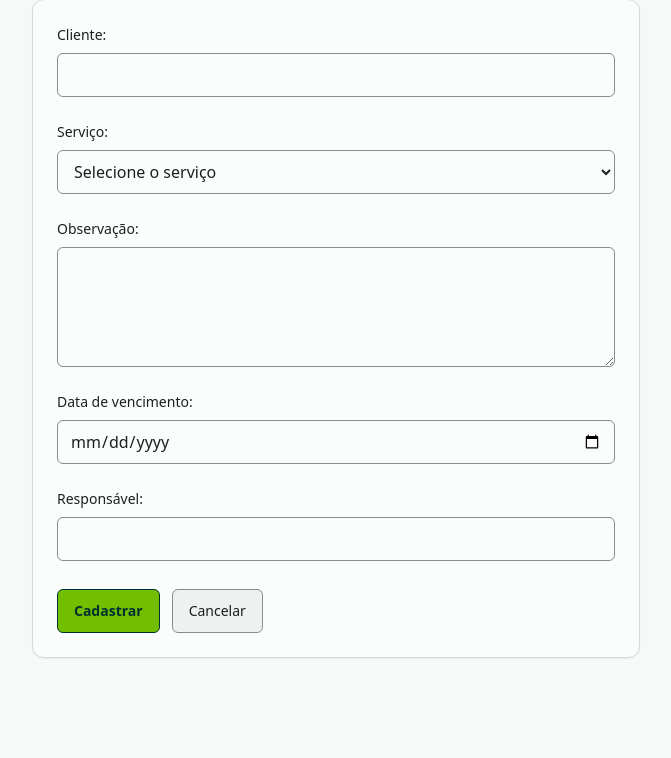
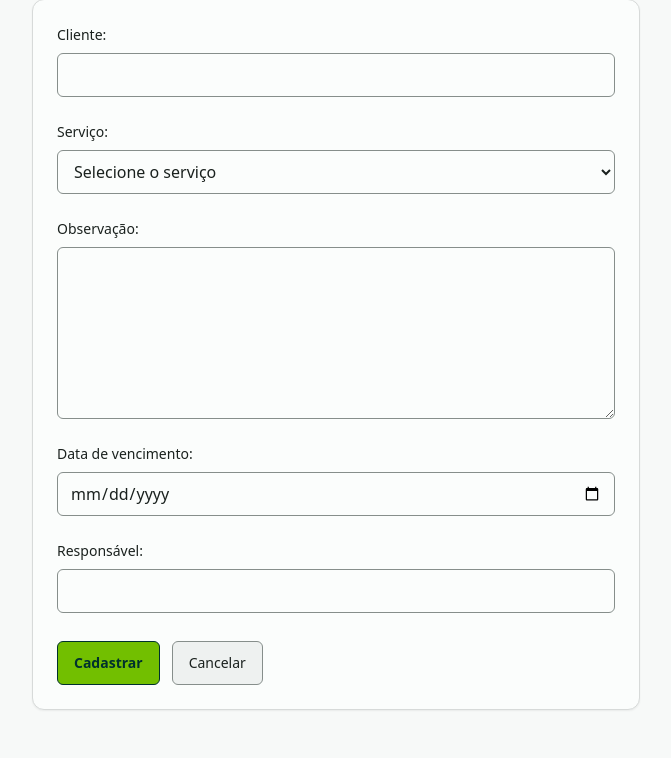
Before and after one commit to jeancarlo217/notification-system, a Django app: page //servicos/novo/ in a window 1280 px wide. Shown: the part 165-923 px from the top of the page, without its empty margins (304-975 px from the left). Before the commit the page ends 823 px from the top, so only its background shows below. Run offline with Django 5.2, Linux system fonts and the light colour scheme; data comes from the database, SQL or seed files in the repository; parts of the project's set-up code (start-up, migrations or seed data) failed here and were passed over.

Commit message:
fix(interface): give the observation field room to be written in
The owner asked for the observation as a large textarea. It was rendering
four lines: rows=3 on the widget, overridden by a CSS rule that pinned the
height at four whatever the attribute said.

Both move to six. The attribute matters on its own because it is the height
that survives when the inline styles do not load, and the two must agree or
the box changes size as the stylesheet arrives. The auto-grow script reads
neither and keeps growing from the new baseline.

Verified with just lint, just typecheck (43 files), just test (276 passed)
and just secret-scan.

Claude-Session: https://claude.ai/code/session_01UpJGpTwxFqWz3adrPxheg9

```diff
--- a/core/forms.py
+++ b/core/forms.py
@@ -111,7 +111,7 @@ class ServiceRegistrationForm(ServiceModelForm):
         }
         widgets: ClassVar[dict[str, object]] = {
             "client": forms.TextInput,
-            "notes": forms.Textarea(attrs={"rows": 3}),
+            "notes": forms.Textarea(attrs={"rows": 6}),
             "due_date": _date_input(),
         }
 
--- a/core/templates/core/_styles.html
+++ b/core/templates/core/_styles.html
@@ -715,11 +715,11 @@ Measured ratios: specs/dependencies.md, B16 section.
     color: var(--text-placeholder);
   }
 
-  /* Four rows whatever the rows attribute says, because the height is what the layout was drawn
+  /* Six rows whatever the rows attribute says, because the height is what the layout was drawn
      around; the auto-grow script overrides this inline once there is something to grow to. */
   .field textarea {
-    height: calc(4 * 1.6em + 2 * var(--space-2) + 2px);
-    min-height: calc(4 * 1.6em + 2 * var(--space-2) + 2px);
+    height: calc(6 * 1.6em + 2 * var(--space-2) + 2px);
+    min-height: calc(6 * 1.6em + 2 * var(--space-2) + 2px);
     line-height: 1.6;
     resize: vertical;
   }
```
